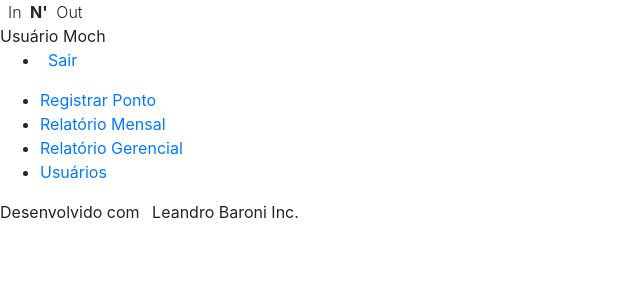
After one commit to LeandroBaroni/InnOut, a PHP site: template src/views/template/left.php in a window 1280 px wide. The commit adds this page. Shown: the top 300 px of the page, without its empty margins (0-640 px from the left). Run offline with PHP 8.4, Linux system fonts and the light colour scheme; the template is opened without the code that fills it, so the values that code supplies are empty; some libraries are stand-ins or nearby versions.

Commit message:
Inicio do Cabeçalho

```diff
--- /dev/null
+++ b/public/day_records.php
@@ -0,0 +1 @@
+<h1>HAAAAAAAAAA</h1>
--- a/src/config/config.php
+++ b/src/config/config.php
@@ -5,9 +5,13 @@ setlocale(LC_TIME, 'pt_BR', 'pt_BR.utf-8', 'portuguese');
 //Pastas
 define('MODEL_PATH', realpath(dirname(__FILE__) . '/../models'));
 define('VIEW_PATH', realpath(dirname(__FILE__) . '/../views'));
+define('TEMPLATE_PATH', realpath(dirname(__FILE__) . '/../views/template'));
 define('CONTROLLER_PATH', realpath(dirname(__FILE__) . '/../controllers'));
+define('EXCEPTION_PATH', realpath(dirname(__FILE__) . '/../exceptions'));
 
 //Arquivos
 require_once(realpath(dirname(__FILE__) . '/database.php'));
 require_once(realpath(dirname(__FILE__) . '/loader.php'));
 require_once(realpath(MODEL_PATH . '/Model.php'));
+require_once(realpath(EXCEPTION_PATH . '/AppException.php'));
+require_once(realpath(EXCEPTION_PATH . '/ValidationException.php'));
--- /dev/null
+++ b/src/controllers/day_records.php
@@ -0,0 +1,2 @@
+<?php
+loadTemplateView('day_records');
--- /dev/null
+++ b/src/views/day_records.php
@@ -0,0 +1,3 @@
+<main class="content">
+    <h1>OK!!!!</h1>
+</main>
--- /dev/null
+++ b/src/views/template/footer.php
@@ -0,0 +1,7 @@
+<footer class="footer">
+    <span>Desenvolvido com</span>
+    <span><i class="icofont-heart text-danger mx-1"></i></span>
+    <span>Leandro Baroni Inc.</span>
+</footer>
+</body>
+</html>
--- /dev/null
+++ b/src/views/template/header.php
@@ -0,0 +1,44 @@
+<!DOCTYPE html>
+<html lang="en">
+<head>
+    <meta charset="UTF-8">
+    <meta http-equiv="X-UA-Compatible" content="IE=edge">
+    <meta name="viewport" content="width=device-width, initial-scale=1.0">
+    <link rel="stylesheet" href="assets/css/comum.css">
+    <link rel="stylesheet" href="assets/css/template.css">
+    <link rel="stylesheet" href="assets/css/bootstrap.min.css">
+    <link rel="stylesheet" href="assets/css/icofont.min.css">
+    <title>In N' Out</title>
+</head>
+<body class="hide-sizebar">
+    <header class="header">
+        <div class="logo">
+            <i class="icofont-travelling mr-2"></i>
+            <span class="font-weight-light">In</span>
+            <span class="font-weight-bold mx-1">N'</span>
+            <span class="font-weight-light">Out</span>
+            <i class="icofont-runner-alt-1 ml-2"></i>
+        </div>
+        <div class="menu-toggle mx-3">
+            <i class="icofont-navigation-menu"></i>
+        </div>
+        <div class="spacer">
+
+        </div>
+        <div class="dropdown">
+            <div class="dropdown-button">
+                <span>Usuário Moch</span>
+                <i class="icofont-simple-down ml-2"></i>
+            </div>
+            <div class="dropdown-content">
+                <ul class="nav-list">
+                    <li class="nav-item">
+                        <a href="logout.php">
+                            <i class="icofont-logout mr-2"></i>
+                            Sair
+                        </a>
+                    </li>
+                </ul>
+            </div>
+        </div>
+    </header>
--- /dev/null
+++ b/src/views/template/left.php
@@ -0,0 +1,30 @@
+<aside class="sidebar">
+    <nav class="menu mt-3">
+        <ul class="nav-list">
+            <li class="nav-item">
+                <a href="dat_records.php">
+                    <i class="icofont-ui-check mr"></i>
+                    Registrar Ponto
+                </a>
+            </li>
+            <li class="nav-item">
+                <a href="#.php">
+                    <i class="icofont-ui-calendar mr"></i>
+                    Relatório Mensal
+                </a>
+            </li>
+            <li class="nav-item">
+                <a href="#.php">
+                    <i class="icofont-chart-histogram mr"></i>
+                    Relatório Gerencial
+                </a>
+            </li>
+            <li class="nav-item">
+                <a href="#.php">
+                    <i class="icofont-users mr"></i>
+                    Usuários
+                </a>
+            </li>
+        </ul>
+    </nav>
+</aside>
```
Also changed, not shown: public/index.php (+13 -2 lines), src/config/loader.php (+15 -0 lines), src/controllers/loginController.php (+6 -5 lines), src/exceptions/AppException.php (added, +8 -0 lines), src/exceptions/ValidationException.php (added, +23 -0 lines), src/models/Login.php (+22 -1 lines), src/views/login.php (+10 -4 lines), src/views/template/messages.php (added, +29 -0 lines), public/assets/css/template.css (added), 1 other file.
